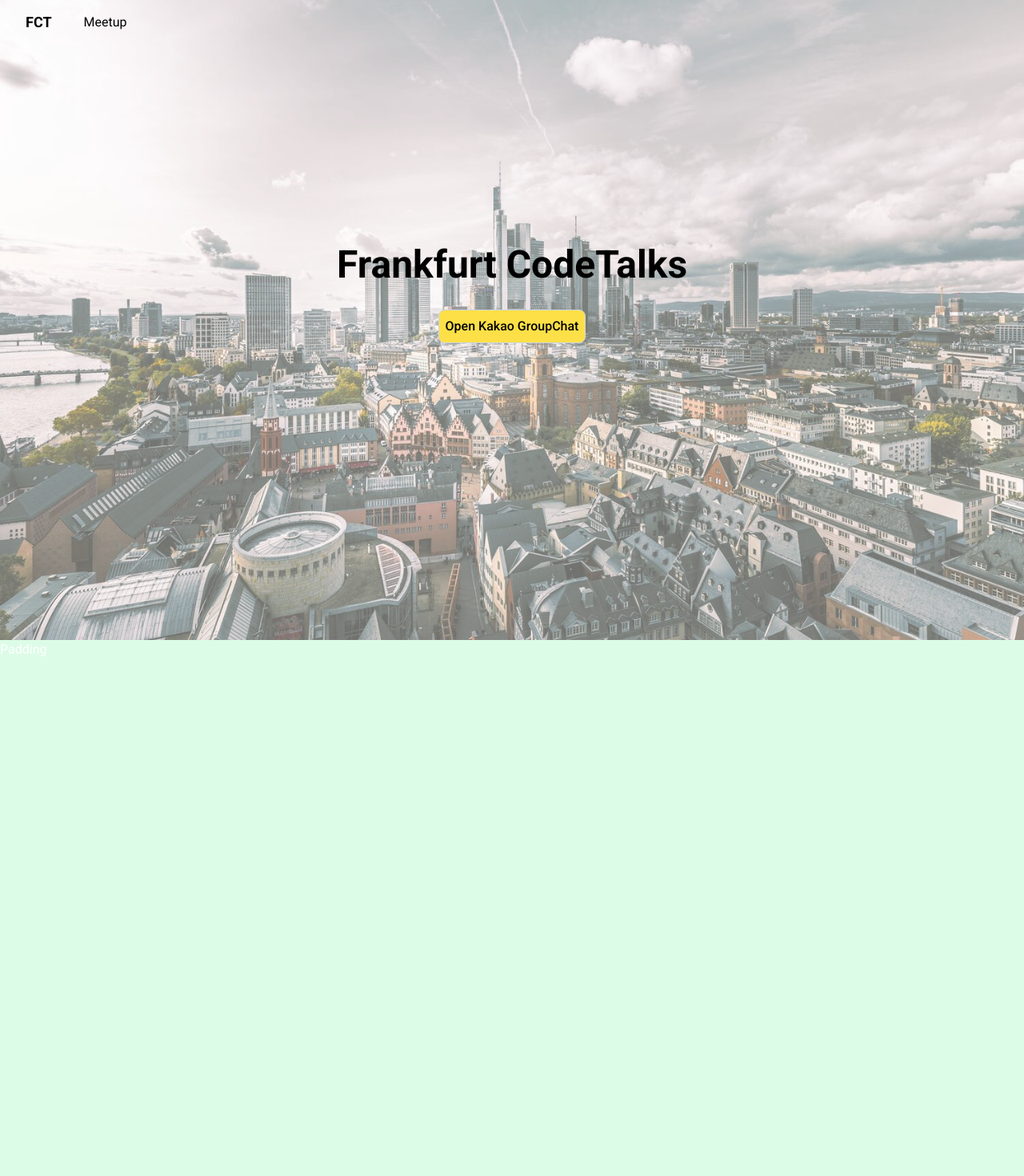
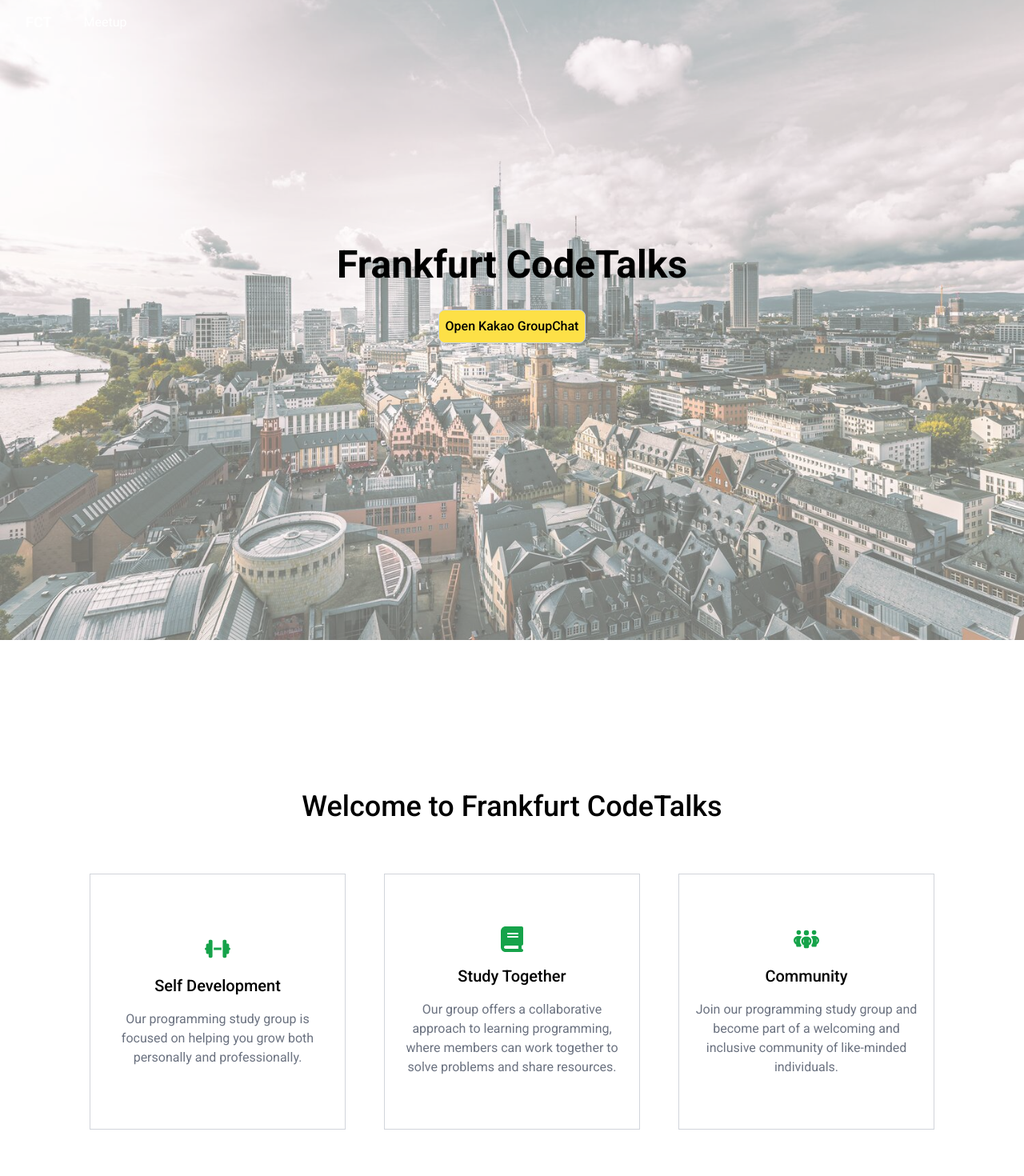
Before and after one commit to hsk-kr/frankfurt-codetalks, a Next.js app: page /landing in a window 1280 px wide. Shown: the top 1470 px of the page at 80% size. Built offline with nearby package versions, Linux system fonts and the light colour scheme.

Commit message:
feat: Add welcome section
- Add navbar for mobile in Header
- Change style of the image in TopSection.

```diff
--- a/app/landing/page.tsx
+++ b/app/landing/page.tsx
@@ -1,10 +1,12 @@
+import TopSection from "@/components/landing/TopSection";
+import WelcomeSection from "@/components/landing/WelcomeSection";
 import TempPaddingSection from "@/components/landing/TempPaddingSection"; // !temp
-import TopSection from "@/components/landing/TopSection";
 
 const Landing = () => {
   return (
     <>
       <TopSection />
+      <WelcomeSection />
       <TempPaddingSection />
     </>
   );
--- a/components/common/Header/index.tsx
+++ b/components/common/Header/index.tsx
@@ -4,12 +4,27 @@
 "use client";
 import Link from "next/link";
 import { useEffect, useState } from "react";
+import { FontAwesomeIcon } from "@fortawesome/react-fontawesome";
+import { faBars } from "@fortawesome/free-solid-svg-icons";
+
+const navItems: {
+  name: string;
+  href: string;
+  disabled: boolean;
+}[] = [
+  {
+    name: "Meetup",
+    href: "#",
+    disabled: true,
+  },
+];
 
 /**
  * Header in the default template
  */
 const Header = () => {
   const [detached, setDetached] = useState(false);
+  const [openNavbar, setOpenNavbar] = useState(false);
 
   useEffect(() => {
     const handleScroll = () => setDetached(window.scrollY > 10);
@@ -19,22 +34,59 @@ const Header = () => {
     return () => window.removeEventListener("scroll", handleScroll);
   }, []);
 
-  const headerStylde = detached ? "bg-white h-12" : "bg-transparent h-14";
+  const toggleNavbar = () => setOpenNavbar((prevOpenNavbar) => !prevOpenNavbar);
+
+  const comingSoon = () => alert("Coming Soon!");
+
+  const headerStyle = detached
+    ? "bg-white h-12"
+    : "bg-transparent h-14 text-white";
+
+  const mobileNavbarStyle = detached ? "text-black bg-white" : "text-white";
 
   return (
     <header
-      className={`w-screen box-border px-8 fixed top-0 z-10 transition-colors transition-height ${headerStylde}`}
+      className={`w-screen box-border px-8 fixed top-0 z-10 transition-colors transition-height ${headerStyle}`}
     >
-      <nav className="w-full h-full flex items-center">
+      <nav className="w-full h-full flex items-center justify-between md:justify-normal">
         <Link href="/" className="mr-10 font-bold text-lg">
           FCT
         </Link>
+        <FontAwesomeIcon
+          icon={faBars}
+          className="w-4 h-4 md:hidden"
+          onClick={toggleNavbar}
+        />
+        {openNavbar && (
+          <div
+            className={`flex md:hidden fixed top-12 w-full left-0 p-2 ${mobileNavbarStyle}`}
+          >
+            <ul className="w-full">
+              {navItems.map((item) => (
+                <li key={item.name} className="w-full">
+                  <Link
+                    href={item.href}
+                    className="p-2 w-full block"
+                    {...(item.disabled && { onClick: comingSoon })}
+                  >
+                    {item.name}
+                  </Link>
+                </li>
+              ))}
+            </ul>
+          </div>
+        )}
         <ul className="items-center hidden md:flex">
-          <li>
-            <Link href="#" onClick={() => alert("Coming Soon!")}>
-              Meetup
-            </Link>
-          </li>
+          {navItems.map((item) => (
+            <li key={item.name}>
+              <Link
+                href={item.href}
+                {...(item.disabled && { onClick: comingSoon })}
+              >
+                {item.name}
+              </Link>
+            </li>
+          ))}
         </ul>
       </nav>
     </header>
--- a/components/landing/TopSection/index.tsx
+++ b/components/landing/TopSection/index.tsx
@@ -13,9 +13,9 @@ const TopSection = () => {
 
   return (
     <div className="h-screen relative">
-      <div className="absolute h-screen inset-0 z-back">
+      <div className="absolute h-screen inset-0 z-back fixed">
         <Image
-          className="w-full h-full object-cover opacity-60"
+          className="w-full h-full object-cover opacity-60 top-0 fixed"
           src="/imgs/bg-ffa.jpg"
           alt="Frankfurt"
           width={2000}
--- /dev/null
+++ b/components/landing/WelcomeSection/index.tsx
@@ -0,0 +1,63 @@
+"use client";
+import { FontAwesomeIcon } from "@fortawesome/react-fontawesome";
+import {
+  faBook,
+  faDumbbell,
+  faPeopleGroup,
+} from "@fortawesome/free-solid-svg-icons";
+
+const WelcomeSection = () => {
+  return (
+    <div className="py-16 min-h-screen bg-white flex justify-center items-center">
+      <div>
+        <h1 className="text-center text-4xl mb-16 font-medium mx-4">
+          Welcome to Frankfurt CodeTalks
+        </h1>
+        <div className="flex justify-between items-center md:items-normal flex-col md:flex-row mx-8 gap-y-5 gap-x-12">
+          <div className="max-w-xs border border-gray-300 p-4 flex flex-col items-center justify-center h-80 hover:bg-green-300 transition group">
+            <FontAwesomeIcon
+              icon={faDumbbell}
+              className="w-8 h-8 mb-4 text-green-600"
+            />
+            <h2 className="text-xl font-medium mb-4 transition group-hover:text-slate-100">
+              Self Development
+            </h2>
+            <p className="text-center text-gray-500">
+              Our programming study group is focused on helping you grow both
+              personally and professionally.
+            </p>
+          </div>
+          <div className="max-w-xs border border-gray-300 p-4 flex flex-col items-center justify-center h-80 hover:bg-green-300 transition group">
+            <FontAwesomeIcon
+              icon={faBook}
+              className="w-8 h-8 mb-4 text-green-600"
+            />
+            <h2 className="text-xl font-medium mb-4 transition group-hover:text-slate-100">
+              Study Together
+            </h2>
+            <p className="text-center text-gray-500">
+              Our group offers a collaborative approach to learning programming,
+              where members can work together to solve problems and share
+              resources.
+            </p>
+          </div>
+          <div className="max-w-xs border border-gray-300 p-4 flex flex-col items-center justify-center h-80 hover:bg-green-300 transition group">
+            <FontAwesomeIcon
+              icon={faPeopleGroup}
+              className="w-8 h-8 mb-4 text-green-600"
+            />
+            <h2 className="text-xl font-medium mb-4 transition group-hover:text-slate-100">
+              Community
+            </h2>
+            <p className="text-center text-gray-500">
+              Join our programming study group and become part of a welcoming
+              and inclusive community of like-minded individuals.
+            </p>
+          </div>
+        </div>
+      </div>
+    </div>
+  );
+};
+
+export default WelcomeSection;
```
